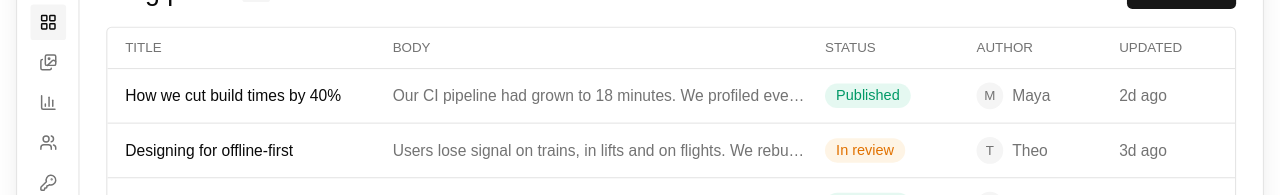
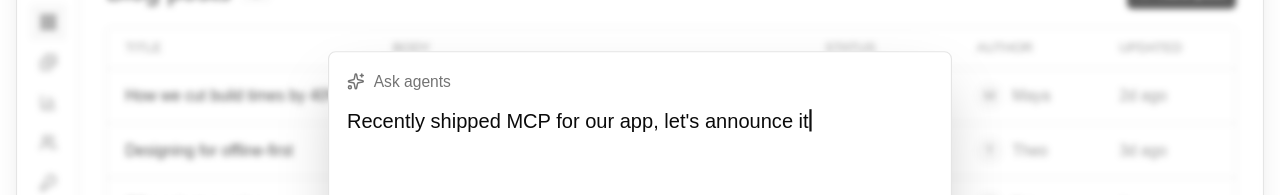
Before and after one commit to vinlandatelier/aircastle, a React (Vite) app in the folder apps/web/: page / in a window 1280 px wide. Shown: the part 757-952 px from the top of the page. Built offline with nearby package versions, Linux system fonts and the light colour scheme.

Commit message:
feat(web): type the idea into the preview's agent dialog
After the dialog opens, the placeholder gives way to the prompt typed at
an uneven pace with a caret. The dialog holds for two seconds once the
prompt is complete, then closes.

```diff
--- a/apps/web/src/features/marketing/product-demo/index.tsx
+++ b/apps/web/src/features/marketing/product-demo/index.tsx
@@ -18,7 +18,7 @@ import { Kbd } from '@/components/ui/kbd'
 import { GeneratedAvatar } from '@/components/shell/generated-avatar'
 import { navigationGroups } from '@/features/navigation/pages'
 import { usePrefersReducedMotion } from '../use-prefers-reduced-motion'
-import { frameAt, loopDuration, stillFrame, type Frame } from './timeline'
+import { frameAt, loopDuration, prompt, stillFrame, type Frame } from './timeline'
 
 const frameWidth = 1120
 const frameHeight = 680
@@ -47,7 +47,7 @@ function usePlayback(stage: React.RefObject<HTMLElement | null>, reducedMotion:
   return reducedMotion ? stillFrame : frame
 }
 
-function AgentDialog({ state }: { state: Frame['dialog'] }) {
+function AgentDialog({ state, typed }: { state: Frame['dialog']; typed: number }) {
   if (state === 'closed') return null
   return (
     <div
@@ -62,8 +62,19 @@ function AgentDialog({ state }: { state: Frame['dialog'] }) {
         <SparklesIcon className="size-4" />
         Ask agents
       </p>
-      <p className="min-h-20 text-lg text-muted-foreground/70">
-        Describe what you want written, researched or published…
+      <p className="relative min-h-20 text-lg">
+        <span data-demo-prompt>{prompt.slice(0, typed)}</span>
+        <span
+          className={cn(
+            'ml-px inline-block h-[1.1em] w-0.5 translate-y-[3px] bg-foreground',
+            typed > 0 && typed < prompt.length ? 'opacity-100' : 'animate-pulse',
+          )}
+        />
+        {typed === 0 && (
+          <span className="absolute inset-0 pl-1.5 text-muted-foreground/70">
+            Describe what you want written, researched or published…
+          </span>
+        )}
       </p>
       <div className="mt-3 flex items-center justify-end">
         <span className="inline-flex size-9 items-center justify-center rounded-full bg-primary text-primary-foreground">
@@ -347,7 +358,7 @@ export function ProductDemo() {
               frame.dialog === 'open' ? 'opacity-100' : 'opacity-0',
             )}
           />
-          <AgentDialog state={frame.dialog} />
+          <AgentDialog state={frame.dialog} typed={frame.typed} />
           <ShortcutChip shown={frame.shortcut} />
         </div>
       </div>
--- a/apps/web/src/features/marketing/product-demo/timeline.ts
+++ b/apps/web/src/features/marketing/product-demo/timeline.ts
@@ -1,11 +1,22 @@
+export const prompt = "Recently shipped MCP for our app, let's announce it"
+
 const shortcutShownAt = 1000
 const shortcutHiddenAt = 1700
 const dialogOpensAt = 1500
-const dialogClosesAt = dialogOpensAt + 3000
+const typingStartsAt = 1900
+const holdAfterTyping = 2000
 const dialogCloseDuration = 300
+const restAfterClose = 1200
+
+const keystrokeDelays = Array.from(prompt, (character, index) => {
+  const pause = character === ' ' || character === ',' ? 26 : 0
+  return 24 + ((index * 37) % 19) + pause
+})
+const typingEndsAt = keystrokeDelays.reduce((at, delay) => at + delay, typingStartsAt)
+const dialogClosesAt = typingEndsAt + holdAfterTyping
 
 /** Length of one loop of the product preview, in milliseconds. */
-export const loopDuration = 6000
+export const loopDuration = dialogClosesAt + dialogCloseDuration + restAfterClose
 
 export type DialogState = 'closed' | 'open' | 'closing'
 
@@ -13,10 +24,20 @@ export type DialogState = 'closed' | 'open' | 'closing'
 export type Frame = {
   shortcut: boolean
   dialog: DialogState
+  typed: number
 }
 
 /** The still frame shown when motion is reduced. */
-export const stillFrame: Frame = { shortcut: false, dialog: 'closed' }
+export const stillFrame: Frame = { shortcut: false, dialog: 'closed', typed: 0 }
+
+function typedAt(elapsed: number) {
+  let at = typingStartsAt
+  for (const [index, delay] of keystrokeDelays.entries()) {
+    at += delay
+    if (elapsed < at) return index
+  }
+  return prompt.length
+}
 
 /** Maps time since the loop started to what the preview shows. */
 export function frameAt(elapsed: number): Frame {
@@ -29,5 +50,6 @@ export function frameAt(elapsed: number): Frame {
   return {
     shortcut: elapsed >= shortcutShownAt && elapsed < shortcutHiddenAt,
     dialog,
+    typed: typedAt(elapsed),
   }
 }
```
Also changed, not shown: 1 other file (tests, documents, lock files or other folders).
